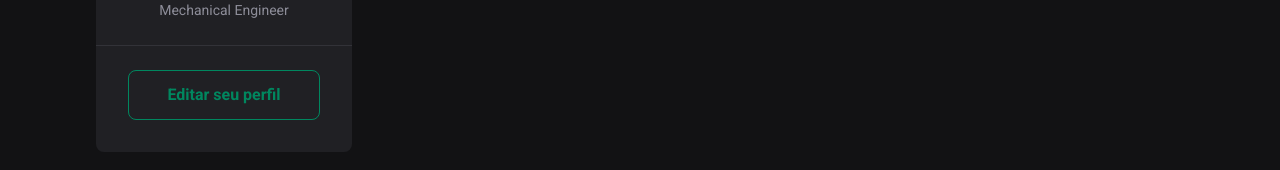
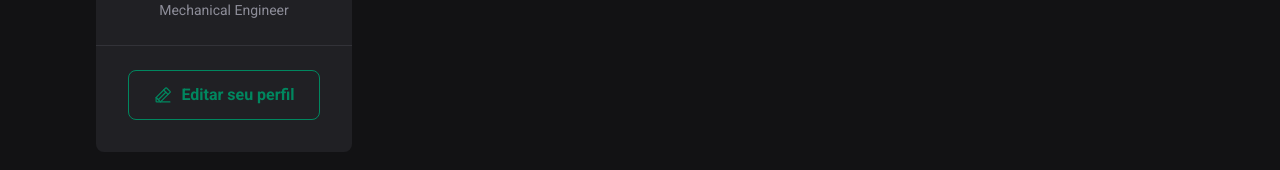
Before and after one commit to HerbertAMS/01FundReactjs2023, a React (Vite) app: page / in a window 1280 px wide. Shown: the part 261-431 px from the top of the page. Built offline with nearby package versions, Linux system fonts and the light colour scheme.

Commit message:
final sidebar

```diff
--- a/package.json
+++ b/package.json
@@ -9,6 +9,7 @@
     "preview": "vite preview"
   },
   "dependencies": {
+    "phosphor-react": "^1.4.1",
     "react": "^18.2.0",
     "react-dom": "^18.2.0"
   },
--- a/src/components/Sidebar.jsx
+++ b/src/components/Sidebar.jsx
@@ -1,3 +1,5 @@
+import {PencilLine} from 'phosphor-react'
+
 import styles from "./Sidebar.module.css";
 
 export function Sidebar() {
@@ -18,7 +20,10 @@ export function Sidebar() {
       </div>
 
       <footer>
-        <a href="#">Editar seu perfil</a>
+        <a href="#">
+          <PencilLine size={20}/>
+          Editar seu perfil
+        </a>
       </footer>
     </aside>
   );
--- a/src/components/Sidebar.module.css
+++ b/src/components/Sidebar.module.css
@@ -63,4 +63,12 @@
     align-items: center;
     justify-content: center;
 
+    gap: 0.5rem;
+
+    transition: color 0.1s, background-color 0.1s;
 }
+
+.sidebar footer a:hover {
+    background: var(--green-500);
+    color: var(--white);
+}
```
Also changed, not shown: 1 other file (tests, documents, lock files or other folders).
